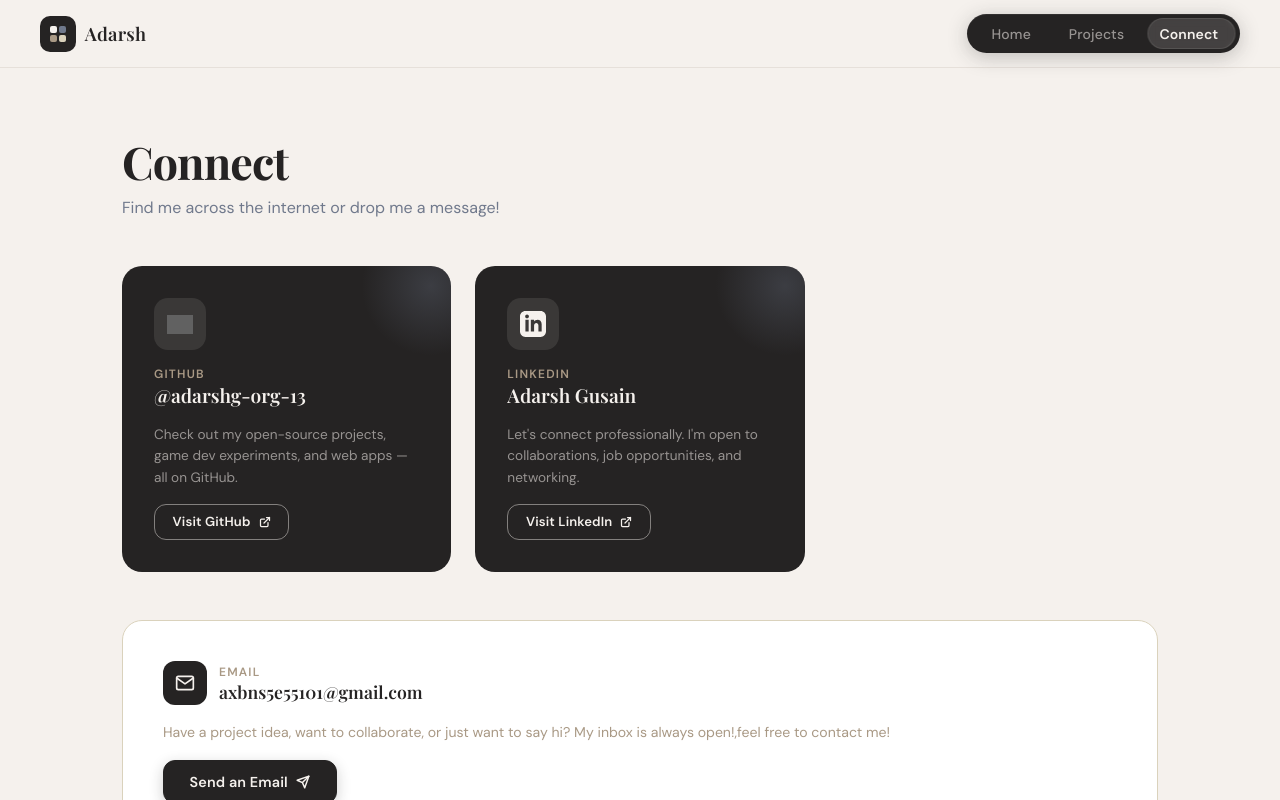
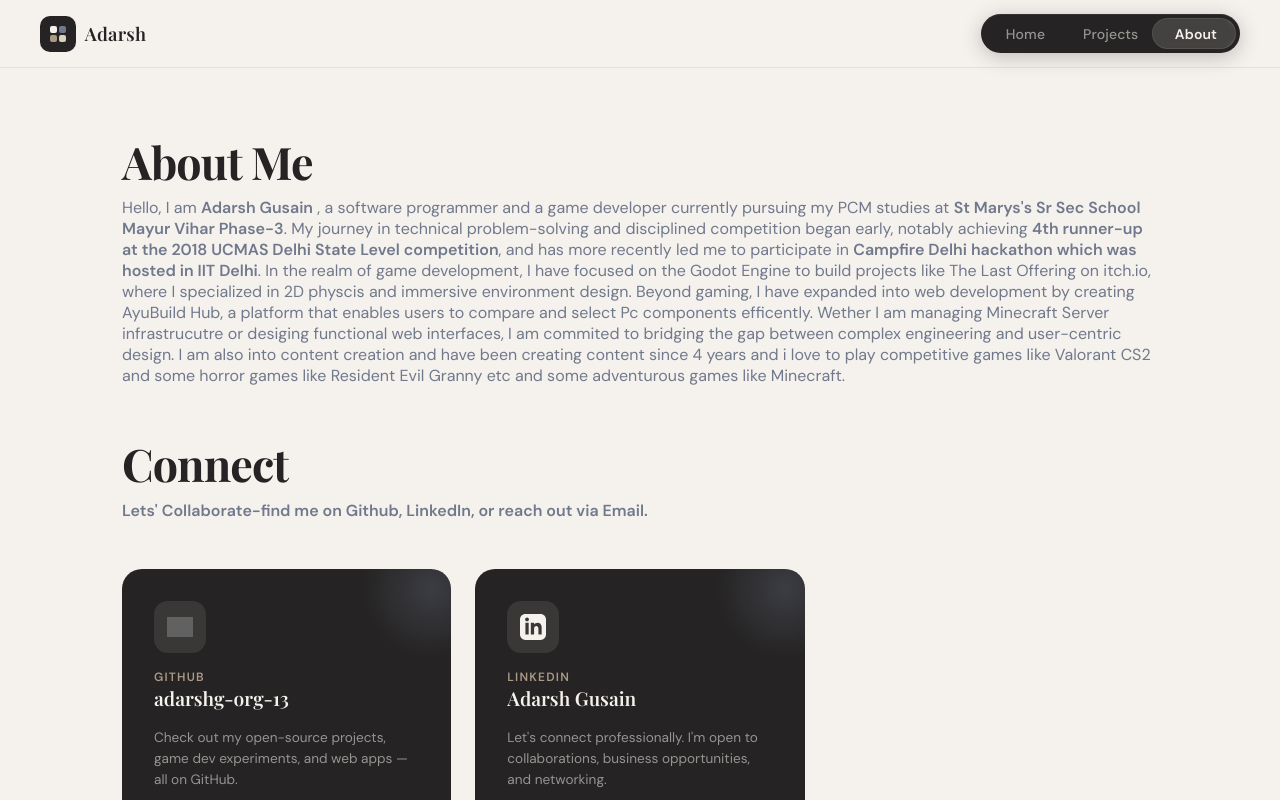
Before and after one commit to adarshg-org-13/Portfolio-Website, a Next.js app: page /connect in a window 1280 px wide. Shown: the top 800 px of the page. Built offline with nearby package versions, Linux system fonts and the light colour scheme; grey boxes are pictures that could not be loaded.

Commit message:
need to add some more links

```diff
--- a/src/app/components/Navbar.tsx
+++ b/src/app/components/Navbar.tsx
@@ -5,7 +5,7 @@
 const navLinks = [
   { href: "/", label: "Home" },
   { href: "/projects", label: "Projects" },
-  { href: "/connect", label: "Connect" },
+  { href: "/connect", label: "About" },
 ];
 
 export default function Navbar() {
--- a/src/app/connect/page.tsx
+++ b/src/app/connect/page.tsx
@@ -1,7 +1,7 @@
 const contacts = [
   {
     platform: "GitHub",
-    handle: "@adarshg-org-13",
+    handle: "adarshg-org-13",
     description: "Check out my open-source projects, game dev experiments, and web apps — all on GitHub.",
     logo: "https://cdn.jsdelivr.net/gh/devicons/devicon/icons/github/github-original.svg",
     logoInvert: true,
@@ -10,7 +10,7 @@
   {
     platform: "LinkedIn",
     handle: "Adarsh Gusain",
-    description: "Let's connect professionally. I'm open to collaborations, job opportunities, and networking.",
+    description: "Let's connect professionally. I'm open to collaborations, business opportunities, and networking.",
     logo: null,
     logoInvert: false,
     href: "https://www.linkedin.com/in/adarsh-gusain-065aaa3b7",
@@ -21,8 +21,15 @@
   return (
     <div className="page">
       <div className="section">
-        <h1 className="section-title">Connect</h1>
-        <p className="section-subtitle">Find me across the internet or drop me a message!</p>
+        <h1 className="section-title">About Me</h1>
+        <p className="section-subtitle">Hello, I am <strong>Adarsh Gusain</strong> , a software programmer and a game developer currently pursuing my PCM studies at <strong>St Marys's Sr Sec School Mayur Vihar Phase-3</strong>.
+          My journey in technical problem-solving and disciplined competition began early, notably achieving <strong>4th runner-up at the 2018 UCMAS Delhi State Level competition</strong>, and has more recently
+          led me to participate in <strong>Campfire Delhi hackathon which was hosted in IIT Delhi</strong>. In the realm of game development, I have focused on the Godot Engine to build projects like The Last Offering on itch.io,
+          where I specialized in 2D physcis and immersive environment design. Beyond gaming, I have expanded into web development by creating AyuBuild Hub, a platform that enables users to compare and select
+          Pc components efficently. Wether I am managing Minecraft Server infrastrucutre or desiging functional web interfaces, I am commited to bridging the gap between complex engineering and user-centric design. I am also into content creation
+          and have been creating content since 4 years and i love to play competitive games like Valorant CS2 and some horror games like Resident Evil Granny etc and some adventurous games like Minecraft.</p>
+        <h2 className="section-title">Connect</h2>
+        <p className="section-subtitle"><strong>Lets' Collaborate-find me on Github, LinkedIn, or reach out via Email.</strong></p>
 
         {/* Social Cards */}
         <div className="connect-grid">
--- a/src/app/layout.tsx
+++ b/src/app/layout.tsx
@@ -19,7 +19,7 @@
         {children}
         <footer className="footer">
           <p>
-            Made by Adarsh · <span>Portfolio website (2026)</span>
+            Adarsh Gusain · <span>Portfolio website (2026)</span>
           </p>
         </footer>
       </body>
```
Also changed, not shown: src/app/projects/page.tsx (+18 -7 lines), public/logo_chronotype.png (added).
